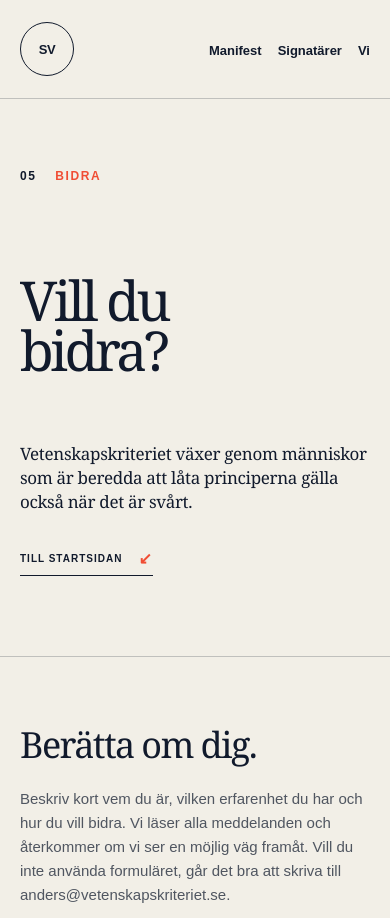
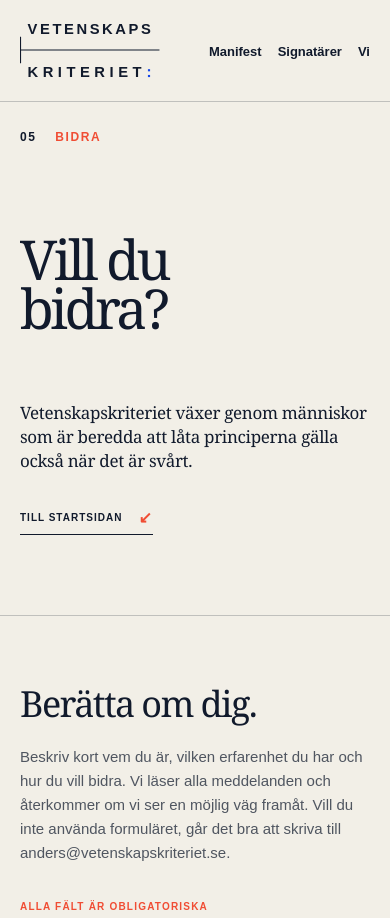
Before and after one commit to Anders-H/vetenskapskriteriet, a plain HTML site: page bidra/index.html in a window 390 px wide. Shown: the top 918 px of the page. Drawn offline with Linux system fonts and the light colour scheme.

Commit message:
Justerad logo.

```diff
--- a/bidra/index.html
+++ b/bidra/index.html
@@ -17,14 +17,23 @@
 
   <link rel="icon" type="image/png" href="../favicon.png">
   <link rel="shortcut icon" href="../favicon.ico">
-  <link rel="stylesheet" href="../styles.css?v=20260825-1">
+  <link rel="stylesheet" href="../styles.css?v=20260903-1">
 </head>
 <body>
   <main>
     <header class="site-header">
-      <a class="brand" href="https://vetenskapskriteriet.se/" aria-label="Vetenskapskriteriet, startsida">
-        <span class="brand-mark" aria-hidden="true">SV</span>
-        <span class="brand-name">Vetenskapskriteriet</span>
+      <a class="brand brand--wordmark" href="https://vetenskapskriteriet.se/" aria-label="Vetenskapskriteriet, startsida">
+          <svg xmlns="http://www.w3.org/2000/svg" viewBox="0 0 1044 420" width="156" height="63" fill="currentColor" aria-hidden="true" focusable="false">
+              <g font-family="Arial, Helvetica, sans-serif" font-size="110" font-weight="700">
+                  <text x="56" y="86" textLength="920" lengthAdjust="spacing">VETENSKAPS</text>
+                  <text x="56" y="410" textLength="850" lengthAdjust="spacing">KRITERIET</text>
+              </g>
+              <path d="M4 110V306 M4 208H1040" fill="none" stroke="currentColor" stroke-width="8" />
+              <g class="brand-wordmark-colon">
+                  <rect x="954" y="351" width="16" height="16" />
+                  <rect x="954" y="394" width="16" height="16" />
+              </g>
+          </svg>
       </a>
 
       <nav class="site-nav" aria-label="Huvudnavigation">
@@ -35,7 +44,7 @@
       </nav>
     </header>
 
-    <section class="council-hero">
+    <section class="council-hero compact-hero">
       <p class="section-kicker"><span>05</span> Bidra</p>
       <h1>Vill du<br>bidra?</h1>
       <div class="council-hero-copy">
--- a/styles.css
+++ b/styles.css
@@ -356,3 +356,12 @@ h1 { margin: 0; max-width: 970px; font-family: Georgia, 'Times New Roman', serif
   html { scroll-behavior: auto; }
   *, *::before, *::after { transition: none !important; }
 }
+
+.brand--wordmark { flex: 0 0 auto; }
+.brand--wordmark svg { display: block; width: 156px; height: auto; }
+.brand-wordmark-colon { fill: var(--blue); }
+
+@media (max-width: 560px) {
+  .site-header { flex-wrap: wrap; gap: 12px; }
+  .brand--wordmark svg { width: 140px; }
+}
```
Also changed, not shown: index.html (+16 -9 lines), kontakt/index.html (+13 -4 lines), manifest/index.html (+15 -6 lines), signatarer/index.html (+13 -4 lines), vi/index.html (+13 -4 lines), assets/og.png, favicon.ico, favicon.png.
